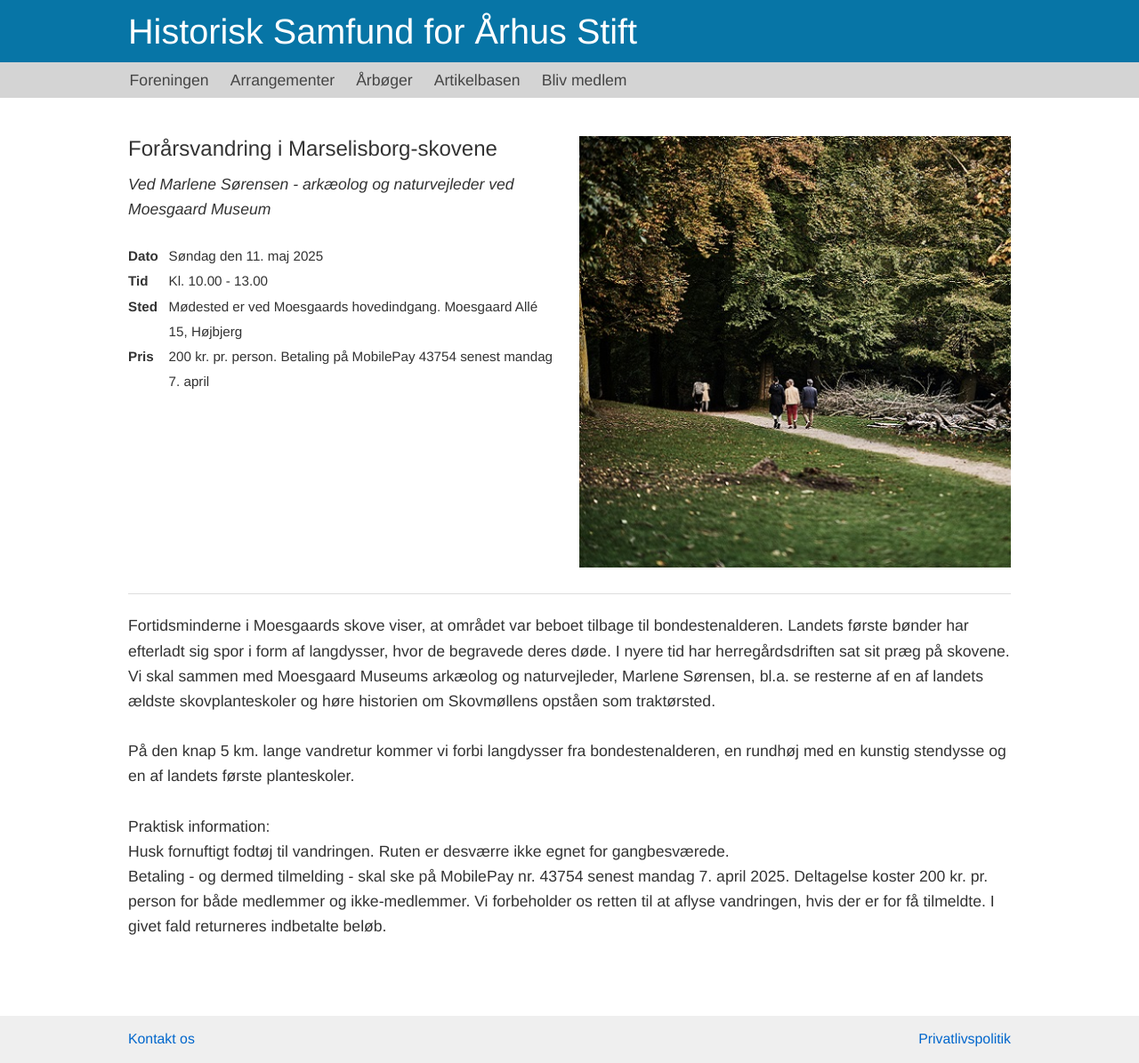
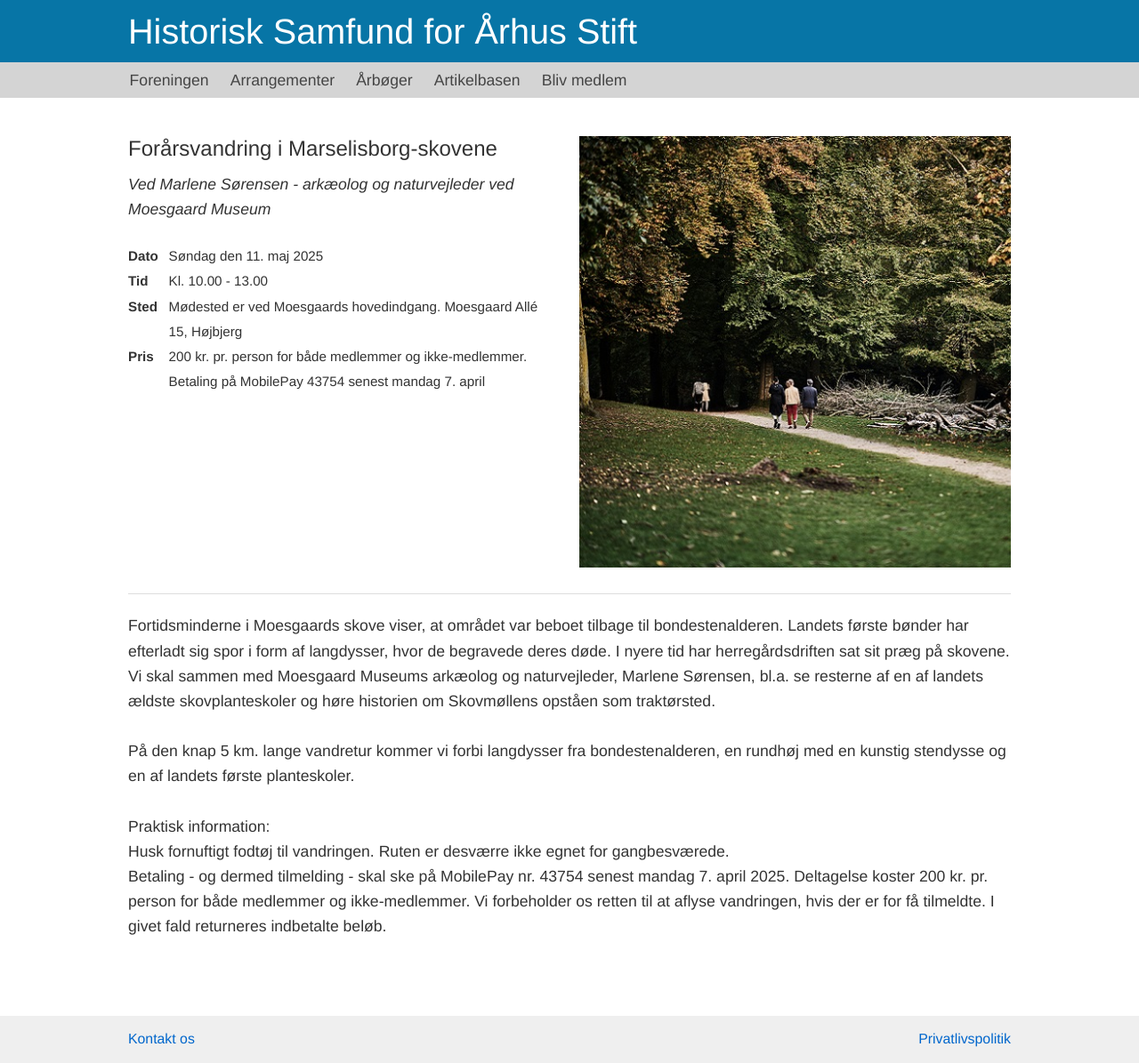
Before and after one commit to guldhorn/historisk-samfund, a Jekyll site: the page built from arrangementer/2025-05-11-Marselisborgskovene.md, in a window 1280 px wide. Shown: the whole page at 89% size. Built offline with Jekyll 4.4.1, drawn with Linux system fonts in a browser that asks for light colours.

Commit message:
Update arrangements.yaml

```diff
--- a/_data/arrangements.yaml
+++ b/_data/arrangements.yaml
@@ -121,7 +121,7 @@
   location: Mødested er ved Moesgaards hovedindgang. Moesgaard Allé 15, Højbjerg
   date: Søndag den 11. maj 2025
   time: Kl. 10.00 - 13.00
-  price: 200 kr. pr. person. Betaling på MobilePay 43754 senest mandag 7. april
+  price: 200 kr. pr. person for både medlemmer og ikke-medlemmer. Betaling på MobilePay 43754 senest mandag 7. april
 
 - page_url: /arrangementer/2025-09-25-fang-sabotoererne
   image_url: /assets/Fang sabotoererne_arrangementsside.jpg
```
